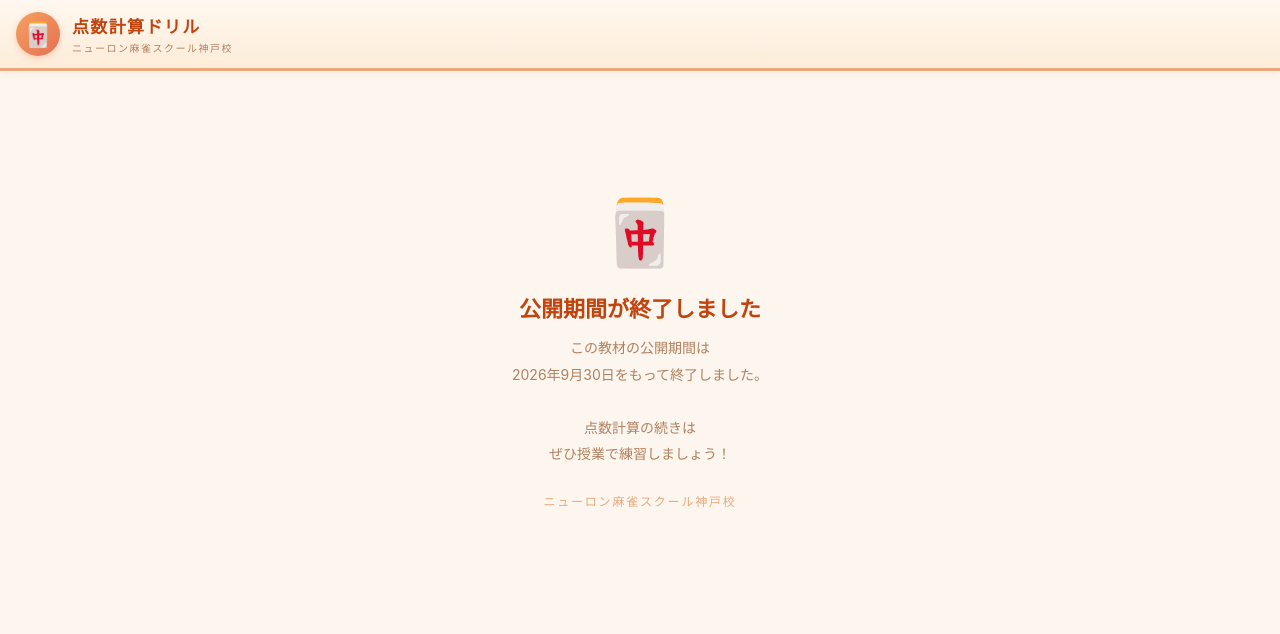
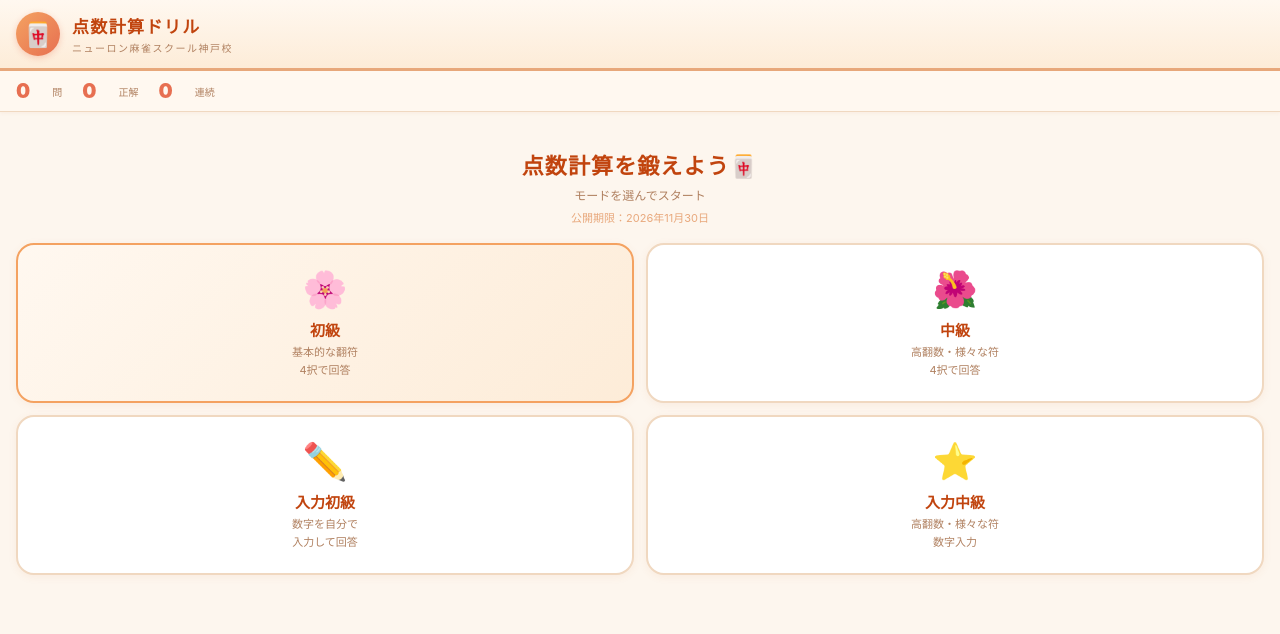
Before and after one commit to neuronkobe-byte/score-drill, a plain HTML site: page index.html in a window 1280 px wide. Drawn offline with Linux system fonts and the light colour scheme.

Commit message:
Update index.html

```diff
--- a/index.html
+++ b/index.html
@@ -107,15 +107,15 @@ body{font-family:-apple-system,BlinkMacSystemFont,"Hiragino Kaku Gothic ProN","H
 <script>
 (function(){
 "use strict";
-var EXPIRY=new Date('2026-09-30T23:59:59');
+var EXPIRY=new Date('2026-11-30T23:59:59');
 if(new Date()>EXPIRY){
-  document.getElementById('app').innerHTML='<div class="expired"><div class="expired-icon">🀄</div><div class="expired-title">公開期間が終了しました</div><div class="expired-msg">この教材の公開期間は<br>2026年9月30日をもって終了しました。<br><br>点数計算の続きは<br>ぜひ授業で練習しましょう！</div><div class="expired-school">ニューロン麻雀スクール神戸校</div></div>';
+  document.getElementById('app').innerHTML='<div class="expired"><div class="expired-icon">🀄</div><div class="expired-title">公開期間が終了しました</div><div class="expired-msg">この教材の公開期間は<br>2026年11月30日をもって終了しました。<br><br>点数計算の続きは<br>ぜひ授業で練習しましょう！</div><div class="expired-school">ニューロン麻雀スクール神戸校</div></div>';
   return;
 }
 
 document.getElementById('app').innerHTML=
 '<div class="stats"><span class="sv" id="st-total">0</span><span class="sl">問</span><span class="sv" id="st-cor">0</span><span class="sl">正解</span><span class="sv" id="st-str">0</span><span class="sl">連続</span></div>'+
-'<div id="s-start" class="scr on"><div class="st">点数計算を鍛えよう🀄</div><div class="ss">モードを選んでスタート</div><div style="font-size:11px;color:#e8a87c;text-align:center;margin-top:6px;">公開期限：2026年9月30日</div><div class="mgrid"><div class="mc feat" onclick="go(\'choice\',\'easy\')"><div class="mi">🌸</div><div class="mn">初級</div><div class="md">基本的な翻符<br>4択で回答</div></div><div class="mc" onclick="go(\'choice\',\'normal\')"><div class="mi">🌺</div><div class="mn">中級</div><div class="md">高翻数・様々な符<br>4択で回答</div></div><div class="mc" onclick="go(\'input\',\'easy\')"><div class="mi">✏️</div><div class="mn">入力初級</div><div class="md">数字を自分で<br>入力して回答</div></div><div class="mc" onclick="go(\'input\',\'normal\')"><div class="mi">⭐</div><div class="mn">入力中級</div><div class="md">高翻数・様々な符<br>数字入力</div></div></div></div>'+
+'<div id="s-start" class="scr on"><div class="st">点数計算を鍛えよう🀄</div><div class="ss">モードを選んでスタート</div><div style="font-size:11px;color:#e8a87c;text-align:center;margin-top:6px;">公開期限：2026年11月30日</div><div class="mgrid"><div class="mc feat" onclick="go(\'choice\',\'easy\')"><div class="mi">🌸</div><div class="mn">初級</div><div class="md">基本的な翻符<br>4択で回答</div></div><div class="mc" onclick="go(\'choice\',\'normal\')"><div class="mi">🌺</div><div class="mn">中級</div><div class="md">高翻数・様々な符<br>4択で回答</div></div><div class="mc" onclick="go(\'input\',\'easy\')"><div class="mi">✏️</div><div class="mn">入力初級</div><div class="md">数字を自分で<br>入力して回答</div></div><div class="mc" onclick="go(\'input\',\'normal\')"><div class="mi">⭐</div><div class="mn">入力中級</div><div class="md">高翻数・様々な符<br>数字入力</div></div></div></div>'+
 '<div id="s-quiz" class="scr"><div class="pbw"><div class="pbf" id="pb" style="width:0%"></div></div><div class="qcard"><div class="qn" id="qn">QUESTION 1 / 10</div><div class="qtags" id="qtags"></div><div class="qmain" id="qmain"></div></div><div class="albl">▶ 何点？</div><div id="ca"><div class="cgrid" id="cg"></div></div><div id="ia" style="display:none"></div><div class="rpanel" id="rp"><div class="rhead"><span class="ric" id="ric"></span><span class="rtitle" id="rt"></span></div><div class="arev"><div class="arlbl">正解</div><div class="arval" id="arv"></div></div><div class="expl" id="expl"></div><div style="height:80px"></div></div></div>'+
 '<div id="nxtbar" style="display:none;position:fixed;bottom:0;left:0;right:0;padding:12px 16px 28px;background:linear-gradient(transparent,#fdf6ee 40%);z-index:100;"><button class="nbtn" id="nxtbtn" style="display:block" onclick="next()">次の問題へ →</button></div>'+
 '<div id="s-result" class="scr"><div class="rcard"><div class="rce" id="re">🎊</div><div class="rct" id="rt2">お疲れさま！</div><div class="rstars" id="rs">☆☆☆</div><div class="rcs" id="rscore">10/10</div><div class="rcss" id="rsub"></div></div><div class="slbl">問題ごとの結果</div><div class="blist" id="blist"></div><button class="sbtn" onclick="retry()">もう一度やる</button><button class="bbk" onclick="home()">モード選択へ戻る</button></div>';
```
